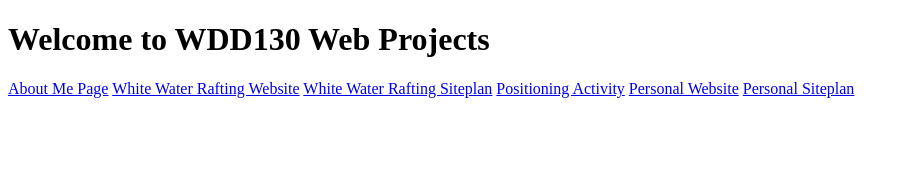
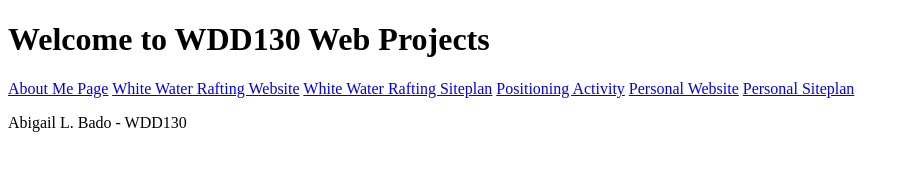
Before and after one commit to ggail01/wdd130, a plain HTML site: page index.html in a window 1280 px wide. Shown: the whole page, without its empty margins (0-909 px from the left). Drawn offline with Linux system fonts and the light colour scheme.

Commit message:
Added a paragraph to the home page

```diff
--- a/index.html
+++ b/index.html
@@ -16,5 +16,6 @@
         <a href="#">Personal Website</a>
         <a href="#">Personal Siteplan</a>
     </nav>
+    <p>Abigail L. Bado - WDD130</p>
 </body>
 </html>
```
